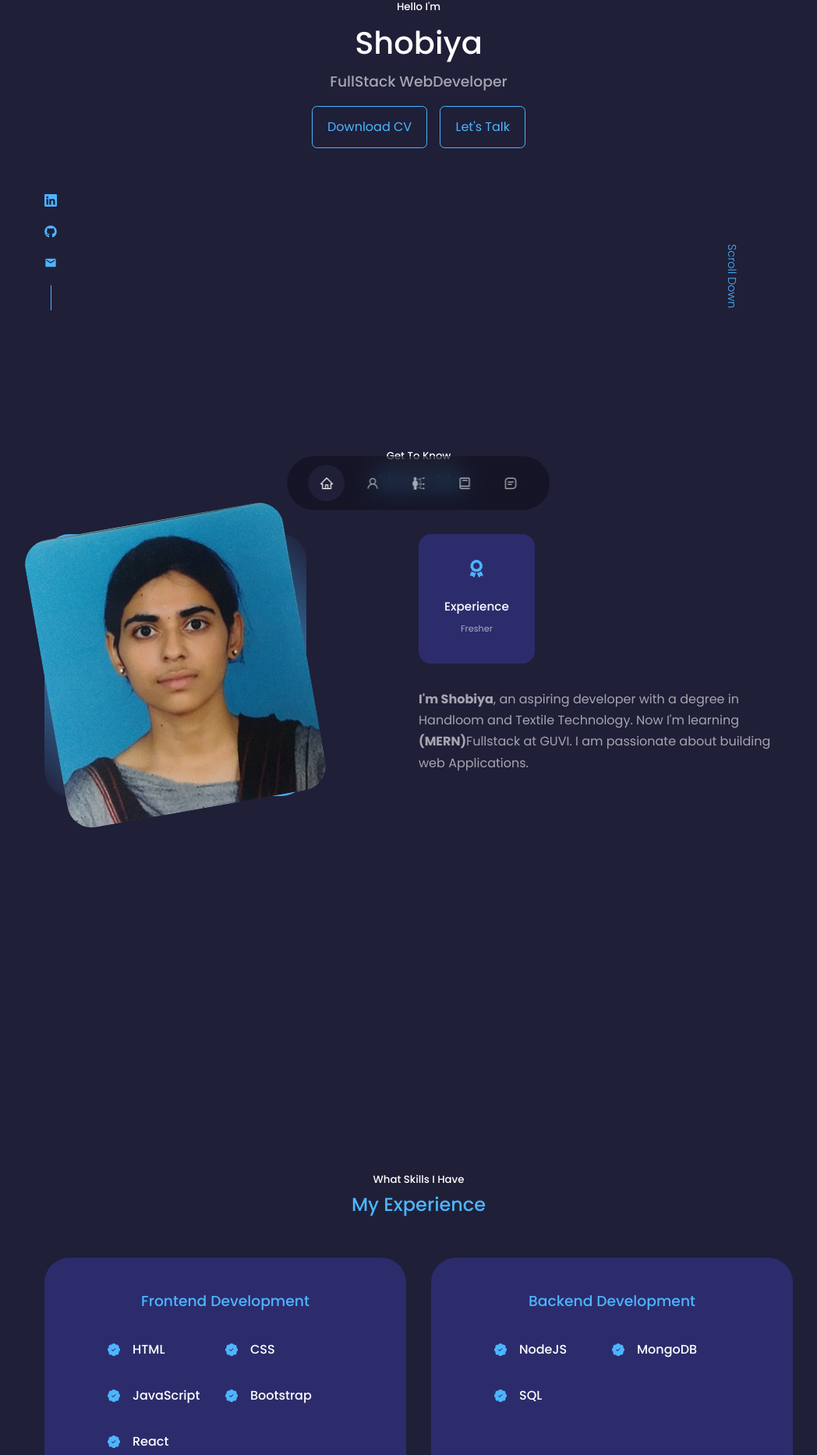
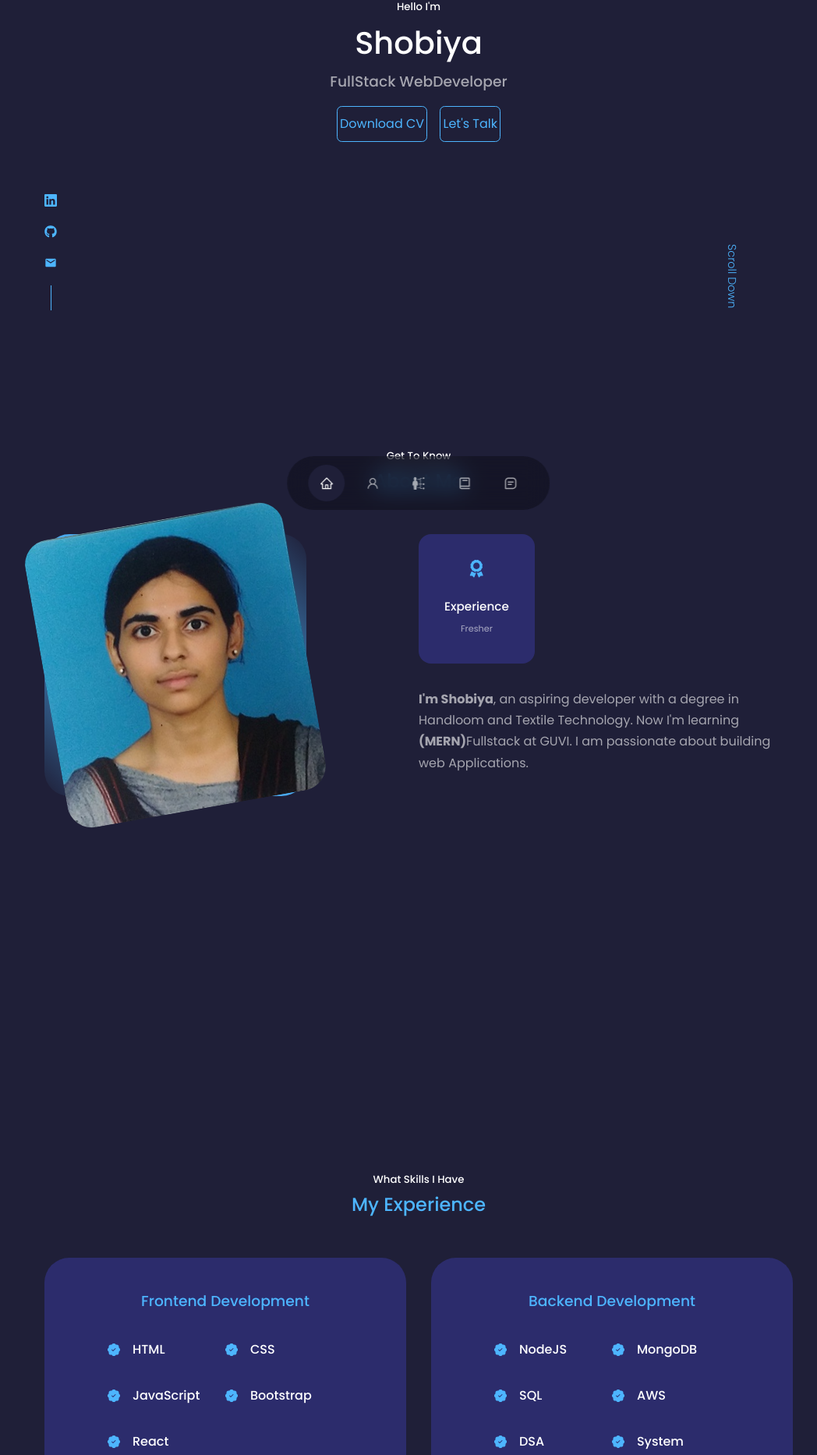
Before and after one commit to ShobiyaL/portfolio, a React (Create React App) app: page / in a window 1280 px wide. Shown: the part 114-1980 px from the top of the page at 78% size, without its empty margins (103-1151 px from the left). Built offline with nearby package versions, Linux system fonts and the light colour scheme.

Commit message:
project added

```diff
--- a/src/components/header/HeaderS.jsx
+++ b/src/components/header/HeaderS.jsx
@@ -6,7 +6,7 @@ import {MdEmail} from 'react-icons/md';
 const HeaderS = () => {
   return (
     <div className='header__socials'>
-        <a href='http://linkedin.com/ShobiyaL' target="_blank"><BsLinkedin /></a>
+        <a href='https://www.linkedin.com/in/shobiya-l-093433249/' target="_blank"><BsLinkedin /></a>
         <a href='http://github.com/ShobiyaL' target="_blank"><FaGithub/></a>
         <a href='shobiyalakshmanan11@gmail.com' target="_blank"><MdEmail/></a>
     </div>
--- a/src/components/projects/Projects.jsx
+++ b/src/components/projects/Projects.jsx
@@ -11,25 +11,41 @@ function Projects (){
          <h5>My Recent Work</h5>
          <h2>Projects</h2>
          <div className="container projects__container">
-
             <article className="projects__item">
                 <div className="projects__item-image">
                   <img src={projectImage} alt="..." />
                 </div>
-                <h3>Title</h3>
+                <h3>Movie-Ticket-Booking</h3>
                 <div className="projects__cta">
-                <a href="http://github.com" target="_blank" className="btn">Github</a>
-                <a href="https://dribble.com/Alien_Pixels" target="_blank" className="btn btn-primary">Live-Demo</a>
+                <a href="https://courageous-crumble-60e886.netlify.app/" target="_blank" className="btn btn-primary">Live-Demo</a>
+
+                <a href="https://github.com/ShobiyaL/Movie-Ticket-Application-backend" target="_blank" className="btn">Back-end</a>
+                <a href="https://github.com/ShobiyaL/movie-ticket-app-client/" target="_blank" className="btn">Front-end</a>
                 </div>
             </article>
             <article className="projects__item">
                 <div className="projects__item-image">
                   <img src={projectImage} alt="..." />
                 </div>
-                <h3>Title</h3>
+                <h3>Equipment-Rental-App</h3>
                 <div className="projects__cta">
-                <a href="http://github.com" target="_blank" className="btn">Github</a>
-                <a href="https://dribble.com/Alien_Pixels" target="_blank" className="btn btn-primary">Live-Demo</a>
+                <a href="https://equip-rental-dfbf7e.netlify.app/" target="_blank" className="btn btn-primary">Live-Demo</a>
+
+                <a href="https://github.com/ShobiyaL/equipment-rental-app-server.git" target="_blank" className="btn">Back-end</a>
+                <a href="https://github.com/ShobiyaL/equipment-rental-client.git" target="_blank" className="btn">Front-end</a>
+
+                </div>
+            </article>
+            <article className="projects__item">
+                <div className="projects__item-image">
+                  <img src={projectImage} alt="..." />
+                </div>
+                <h3>Chat-App</h3>
+                <div className="projects__cta">
+                <a href="https://whimsical-platypus-47d221.netlify.app/" target="_blank" className="btn btn-primary">Live-Demo</a>
+                <a href="https://github.com/ShobiyaL/chat-app-backend.git" target="_blank" className="btn ">Back-end</a>
+                <a href="https://github.com/ShobiyaL/chat-app-client.git" target="_blank" className="btn">Front-end</a>
+
                 </div>
             </article>
          </div>
--- a/src/components/projects/projects.css
+++ b/src/components/projects/projects.css
@@ -6,7 +6,7 @@
 
 .projects__item{
   background:var(--color-bg-variant);
-  padding:1rem;
+  padding: 0.5rem;
   border-radius:2rem;
   border:1px solid transparent;
   transition:var(--transition);
@@ -17,7 +17,7 @@
     border-color:var(--color-primary-variant);
 }
 .projects__item-image{
-    border-radius:1.5rem;
+    border-radius:1.2rem;
     overflow:hidden;
 }
 
@@ -30,7 +30,20 @@
     margin-bottom:1rem;
     margin-left:1rem;
 }
-
+.btn{
+  width:max-content;
+  display:inline-block;
+  color:var(--color-primary);
+  padding:0.5rem 0.2rem;
+  border-radius:0.4rem;
+  cursor:pointer;
+  border:1px solid var(--color-primary);
+  transition: var(--transition);
+}
+.btn-primary{
+  background:var(--color-primary);
+  color:var(--color-bg);
+}
 @media screen and (max-width:1024px){
   .projects__container{
     grid-template-columns:1fr 1fr;
--- a/src/components/skills/Skills.jsx
+++ b/src/components/skills/Skills.jsx
@@ -65,6 +65,21 @@ function Skills (){
                       <div><h4>SQL</h4></div>
 
                     </article>
+                    <article className="skills__details">
+                      <BsPatchCheckFill className="skills__details-icon"/>
+                      <div><h4>AWS</h4></div>
+
+                    </article>
+                    <article className="skills__details">
+                      <BsPatchCheckFill className="skills__details-icon"/>
+                      <div><h4>DSA</h4></div>
+
+                    </article>
+                    <article className="skills__details">
+                      <BsPatchCheckFill className="skills__details-icon"/>
+                      <div><h4>System Design</h4></div>
+
+                    </article>
                 </div>
             </div>
           </div>
```
